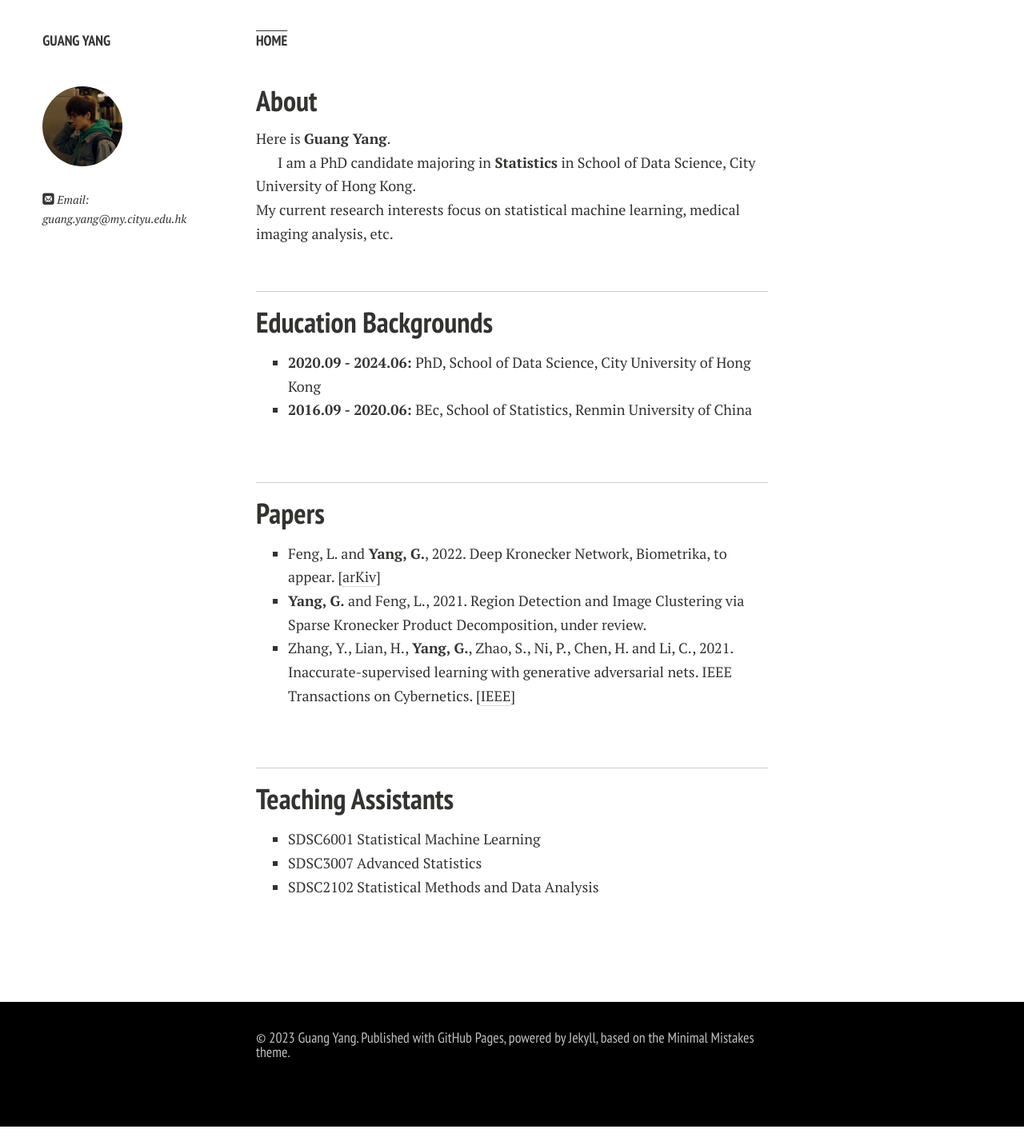
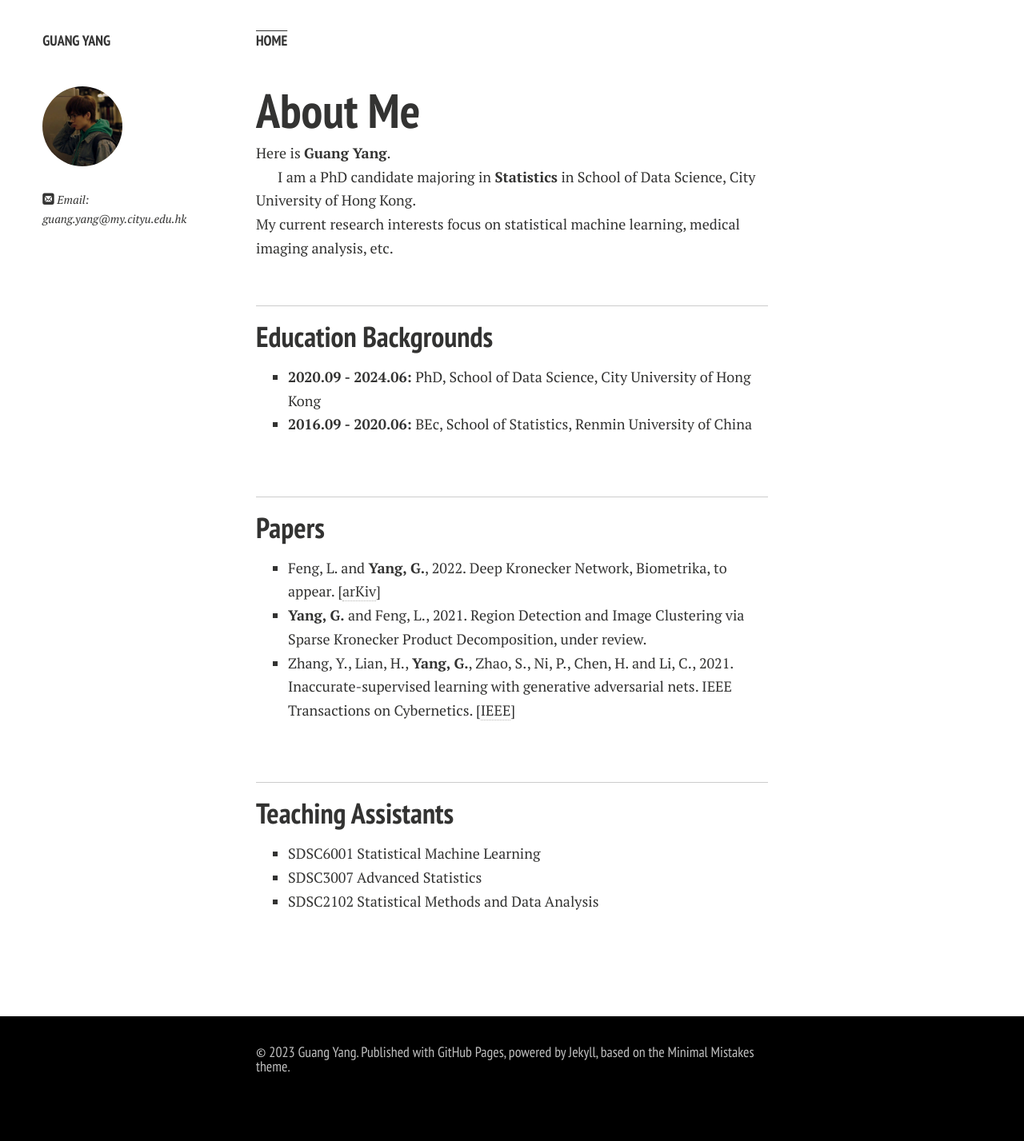
Before and after one commit to YLKnight/YLKnight.github.io, a Jekyll site: the page built from index.md, in a window 1280 px wide. Shown: the whole page at 80% size. Built offline with Jekyll 4.4.1, drawn with Linux system fonts in a browser that asks for light colours; nearby versions of some CDN libraries; comment, search, counter and statistics services are not loaded; a style sheet for code colours, icons or effects is not loaded; our own code applies the rules of GitHub Pages for plain Markdown files.

```diff
--- a/index.md
+++ b/index.md
@@ -2,7 +2,7 @@
 layout: page
 ---
 
-## About
+# About Me
 
 Here is **Guang Yang**.
 
```
